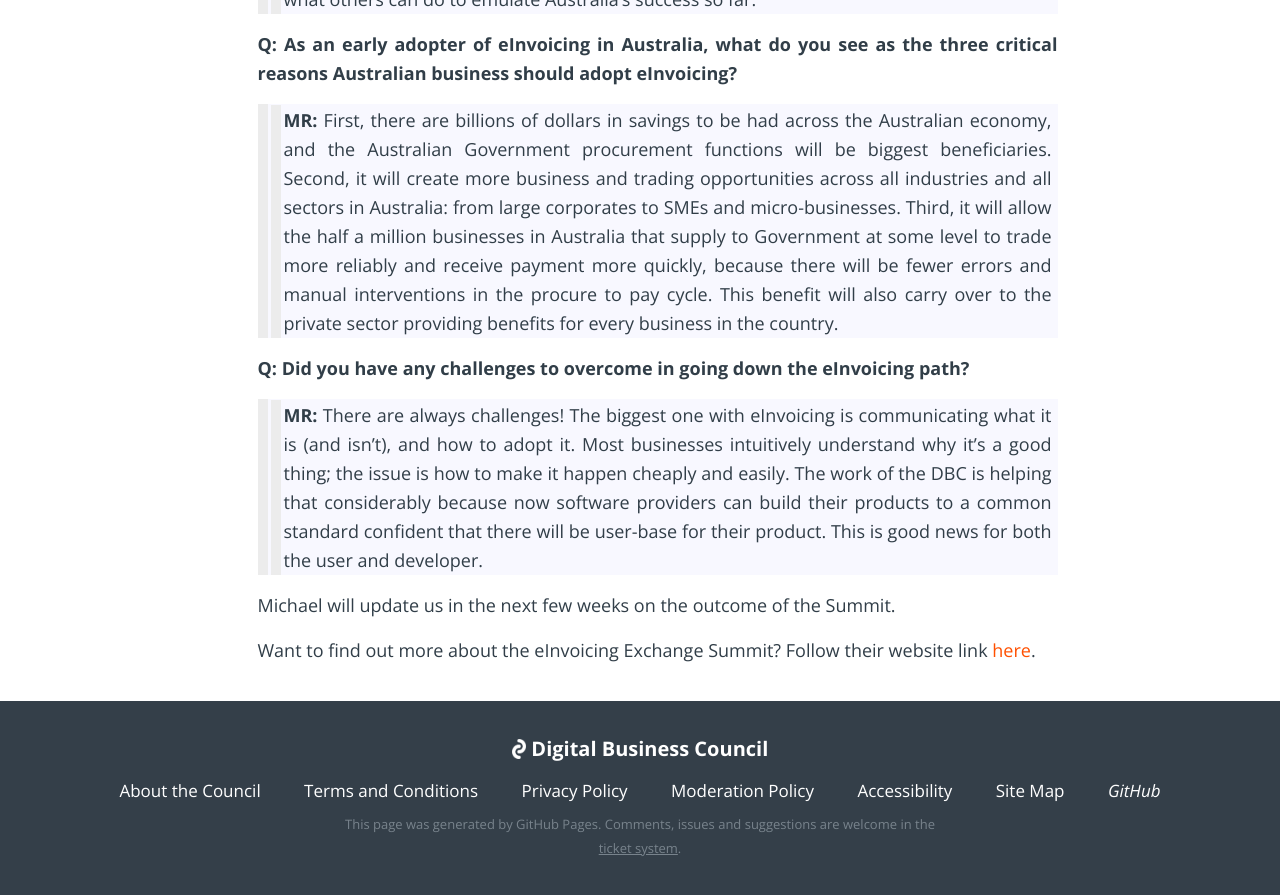
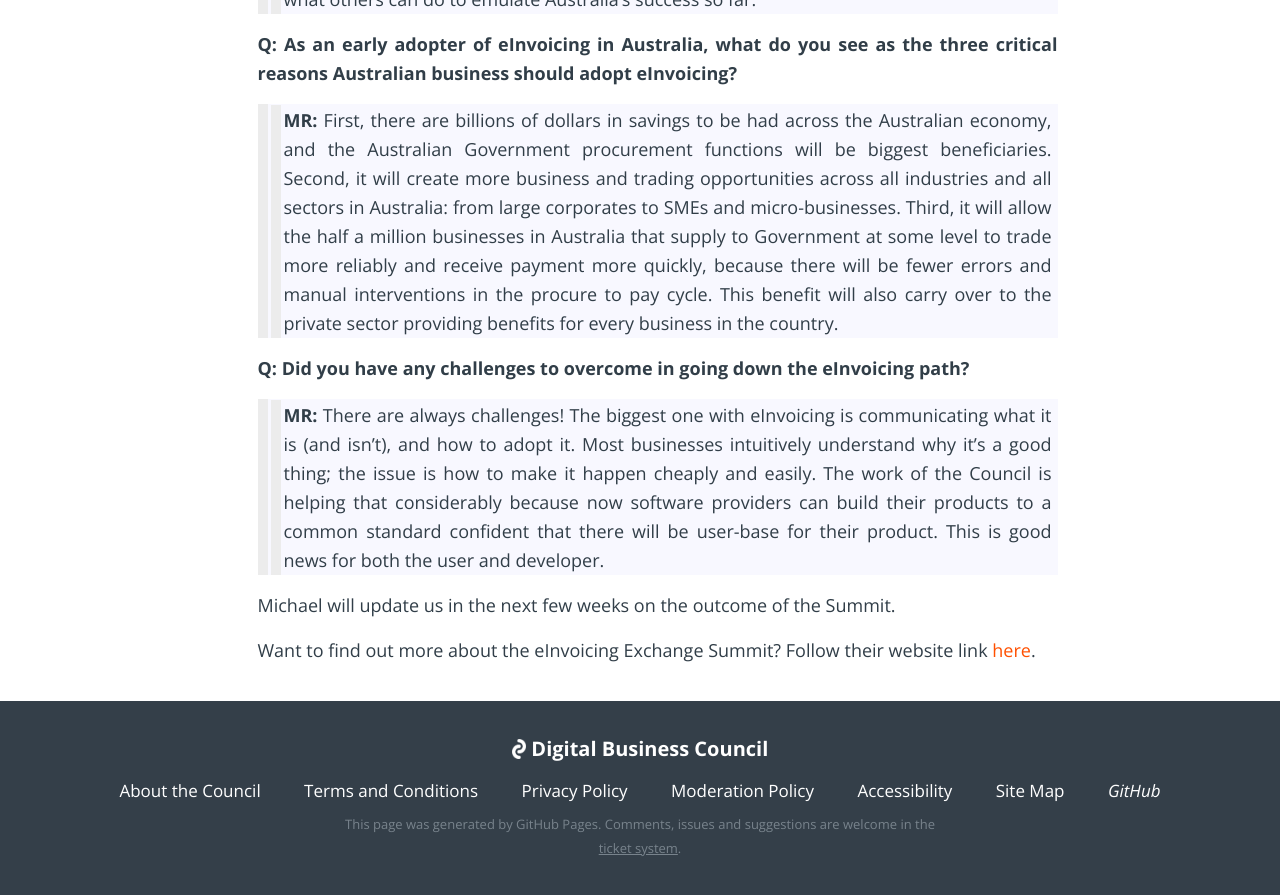
Before and after one commit to Digital-Business-Council/Digital-Business-Council.github.io, a Jekyll site: the page built from _posts/blogs/2016-09-01-Barcelona1.md, in a window 1280 px wide and 900 px high, scrolled down 1266 px. Shown: the top 895 px of the window. Built offline with Jekyll 4.4.1, drawn with Linux system fonts in a browser that asks for light colours; comment, search, counter and statistics services are not loaded.

Commit message:
Update 2016-09-01-Barcelona1.md

```diff
--- a/_posts/blogs/2016-09-01-Barcelona1.md
+++ b/_posts/blogs/2016-09-01-Barcelona1.md
@@ -17,19 +17,26 @@
 
 **Q: You are attending the eInvoicing Exchange Summit on October 10 to 11, 2016 in Barcelona for the second year running. What do you hope to get out of this conference?**
 
->> **MR:** The Exchange Summit attracts participants from all over the World and is the most efficient way to understand the current status of eInvoicing globally. Many countries have been implementing standards around eInvoices much longer than Australia, and we are in a great position to learn from their successes and avoid their pitfalls. The standardisation process for eInvoice has stimulated huge investments by software developers to support those standards and improve their service offerings in highly innovative and cost-effective ways. The Barcelona Conference is a great way of seeing what can be achieved by improving the digital economy of nations by a partnership between Governments and Industry working to create new technologies and achieve greater efficiencies.
+>> **MR:** The Exchange Summit attracts participants from all over the World and is the most efficient way to understand the current status of eInvoicing globally.
+>> Many countries have been implementing standards around eInvoices much longer than Australia, and we are in a great position to learn from their successes and avoid their pitfalls. The standardisation process for eInvoice has stimulated huge investments by software developers to support those standards and improve their service offerings in highly innovative and cost-effective ways.
+>> The Barcelona Conference is a great way of seeing what can be achieved by improving the digital economy of nations by a partnership between Governments and Industry working to create new technologies and achieve greater efficiencies.
 
 **Q: You are presenting at the conference on the Digital Business Council’s Australian eInvoicing initiative. What will you be discussing?**
 
->> **MR:** Australia has moved very quickly from establishment of the Council in December to ratification of the eInvoicing Framework and Standards in July, and then onto an early adopters’ program. The speed with which we have progressed is unheard of in other parts of the world. They are keen to know how we did it, what worked well and not so well, and what others can do to emulate Australia’s success so far.
+>> **MR:** Australia has moved very quickly from establishment of the Council in December to ratification of the eInvoicing Framework and Standards in July, and then onto an early adopters’ program.
+>> The speed with which we have progressed is unheard of in other parts of the world. They are keen to know how we did it, what worked well and not so well, and what others can do to emulate Australia’s success so far.
 
 **Q: As an early adopter of eInvoicing in Australia, what do you see as the three critical reasons Australian business should adopt eInvoicing?**
 
->> **MR:** First, there are billions of dollars in savings to be had across the Australian economy, and the Australian Government procurement functions will be biggest beneficiaries. Second, it will create more business and trading opportunities across all industries and all sectors in Australia: from large corporates to SMEs and micro-businesses. Third, it will allow the half a million businesses in Australia that supply to Government at some level to trade more reliably and receive payment more quickly, because there will be fewer errors and manual interventions in the procure to pay cycle. This benefit will also carry over to the private sector providing benefits for every business in the country.
+>> **MR:** First, there are billions of dollars in savings to be had across the Australian economy, and the Australian Government procurement functions will be biggest beneficiaries.
+>> Second, it will create more business and trading opportunities across all industries and all sectors in Australia: from large corporates to SMEs and micro-businesses.
+>> Third, it will allow the half a million businesses in Australia that supply to Government at some level to trade more reliably and receive payment more quickly, because there will be fewer errors and manual interventions in the procure to pay cycle.
+>> This benefit will also carry over to the private sector providing benefits for every business in the country.
 
 **Q: Did you have any challenges to overcome in going down the eInvoicing path?**
 
->> **MR:** There are always challenges! The biggest one with eInvoicing is communicating what it is (and isn’t), and how to adopt it. Most businesses intuitively understand why it’s a good thing; the issue is how to make it happen cheaply and easily. The work of the DBC is helping that considerably because now software providers can build their products to a common standard confident that there will be user-base for their product. This is good news for both the user and developer.
+>> **MR:** There are always challenges! The biggest one with eInvoicing is communicating what it is (and isn’t), and how to adopt it. Most businesses intuitively understand why it’s a good thing; the issue is how to make it happen cheaply and easily.
+>> The work of the Council is helping that considerably because now software providers can build their products to a common standard confident that there will be user-base for their product. This is good news for both the user and developer.
 
 Michael will update us in the next few weeks on the outcome of the Summit.
 
```
